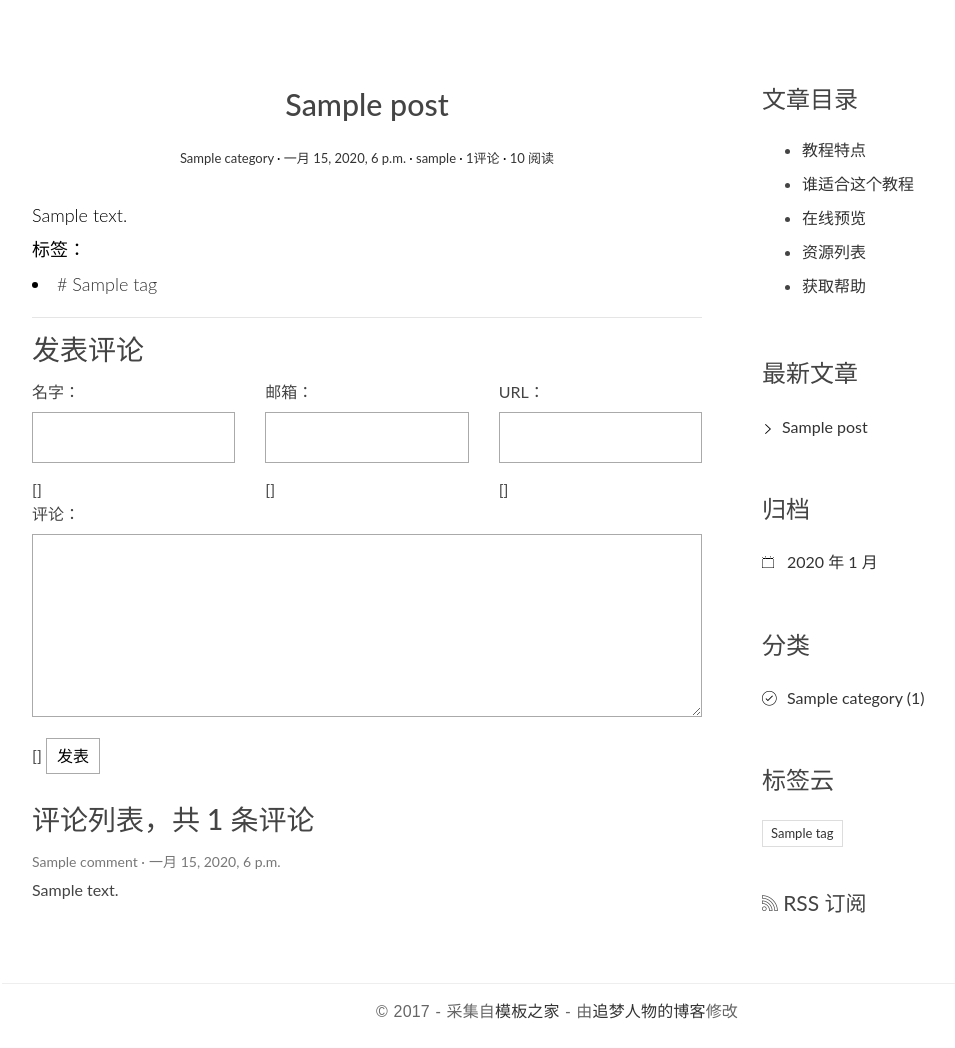
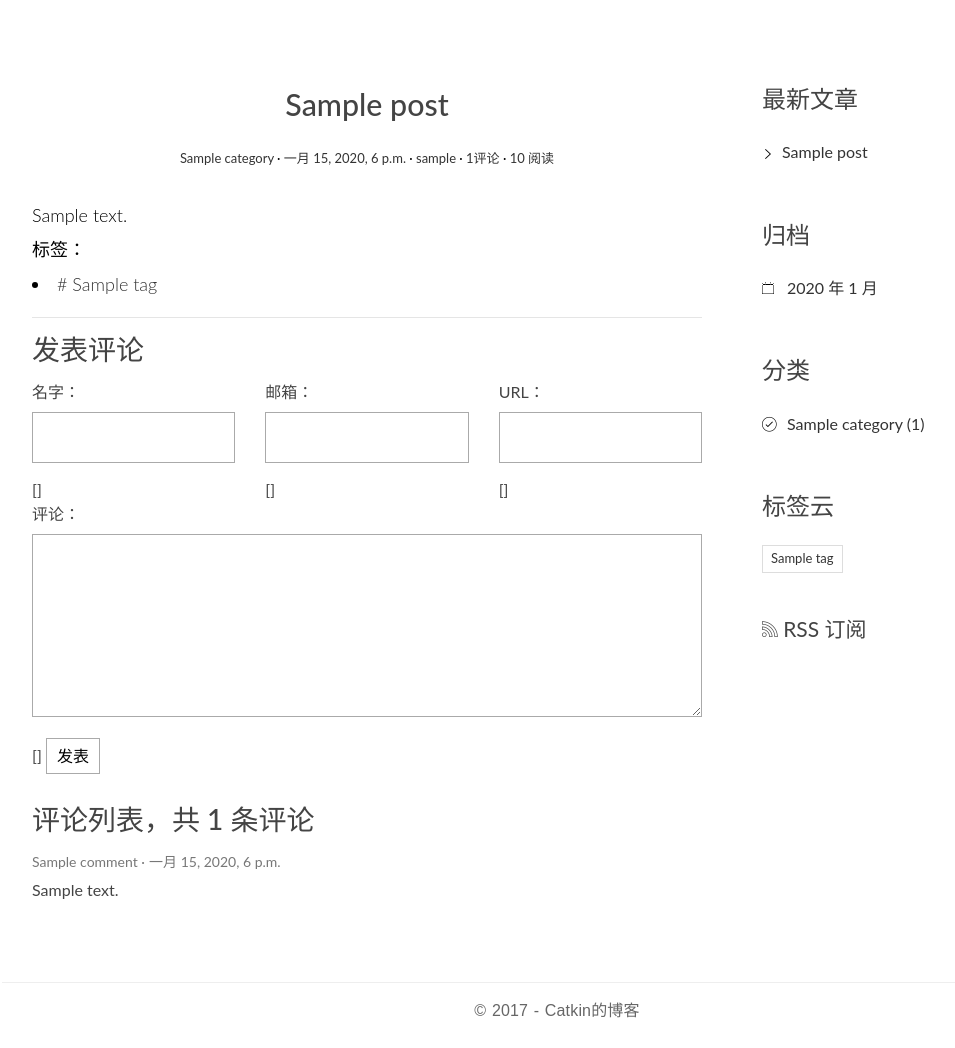
Before and after one commit to IamCatkin/Learning-Django, a Django app: template templates/blog/detail.html in a window 1280 px wide. Shown: the part 110-1158 px from the top of the page, without its empty margins (83-1038 px from the left). Run offline with Django 3.2, Linux system fonts and the light colour scheme; the template is opened without the code that fills it: values named after a table or form of the project are taken from there, others are empty; tables that the repository leaves empty hold one stand-in row (Sample ...); form fields are guessed from the names that the template uses; some libraries are stand-ins or nearby versions.

Commit message:
ceshi-rss

```diff
--- a/blogproject/urls.py
+++ b/blogproject/urls.py
@@ -15,9 +15,11 @@ Including another URLconf
 """
 from django.conf.urls import url, include
 from django.contrib import admin
+from blog.feeds import AllPostsRssFeed
 
 urlpatterns = [
     url(r'^admin/', admin.site.urls),
     url(r'', include('blog.urls')),
     url(r'', include('comments.urls')),
+    url(r'^all/rss/$',AllPostsRssFeed(),name='rss')
 ]
--- a/requirements.txt
+++ b/requirements.txt
@@ -1,5 +1,8 @@
 Django==1.11.7
-lxml==3.8.0
+django-haystack==2.6.1
+jieba==0.39
 Markdown==2.6.9
 Pygments==2.2.0
 PyMySQL==0.7.11
+pytz==2017.2
+Whoosh==2.7.4
--- a/templates/base.html
+++ b/templates/base.html
@@ -10,8 +10,8 @@
     <meta name="viewport" content="width=device-width, initial-scale=1">
 
     <!-- css -->
-    <link href="https://cdn.bootcss.com/ionicons/2.0.1/css/ionicons.min.css" rel="stylesheet">
-    <link href="https://cdn.bootcss.com/bootstrap/4.0.0-beta/css/bootstrap.min.css" rel="stylesheet">
+    <link rel="stylesheet" href="http://code.ionicframework.com/ionicons/2.0.1/css/ionicons.min.css">
+    <link rel="stylesheet" href="https://cdn.bootcss.com/bootstrap/4.0.0-beta/css/bootstrap.min.css">
     <link rel="stylesheet" href="{% static 'blog/css/pace.css' %}">
     <link rel="stylesheet" href="{% static 'blog/css/custom.css' %}">
     <link rel="stylesheet" href="{% static 'blog/css/highlights/github.css' %}">
@@ -61,8 +61,6 @@
         </div>
     </header>
 </div>
-<div class="copyrights">Collect from <a href="http://www.cssmoban.com/">网页模板</a></div>
-<div class="copyrights">Modified by <a href="http://zmrenwu.com/">追梦人物的博客</a></div>
 
 <div class="content-body">
     <div class="container">
@@ -139,10 +137,7 @@
     <div class="container">
         <div class="row">
             <div class="col-md-12">
-                <p class="copyright">&copy 2017 - 采集自<a href="http://www.cssmoban.com/"
-                                                        target="_blank" title="模板之家">模板之家</a>
-                    - 由<a href="http://zmrenwu.com/" title="网页模板" target="_blank">追梦人物的博客</a>修改
-                </p>
+                <p class="copyright">&copy 2017 - Catkin的博客</p>
             </div>
         </div>
     </div>
--- a/templates/blog/detail.html
+++ b/templates/blog/detail.html
@@ -73,24 +73,4 @@
     </section>
 {% endblock main %}
 {% block toc %}
-    <div class="widget widget-content">
-        <h3 class="widget-title">文章目录</h3>
-        <ul>
-            <li>
-                <a href="#">教程特点</a>
-            </li>
-            <li>
-                <a href="#">谁适合这个教程</a>
-            </li>
-            <li>
-                <a href="#">在线预览</a>
-            </li>
-            <li>
-                <a href="#">资源列表</a>
-            </li>
-            <li>
-                <a href="#">获取帮助</a>
-            </li>
-        </ul>
-    </div>
 {% endblock toc %}
```
Also changed, not shown: other parts of templates/base.html (+1 -1 lines), blog/feeds.py (added, +24 -0 lines).
